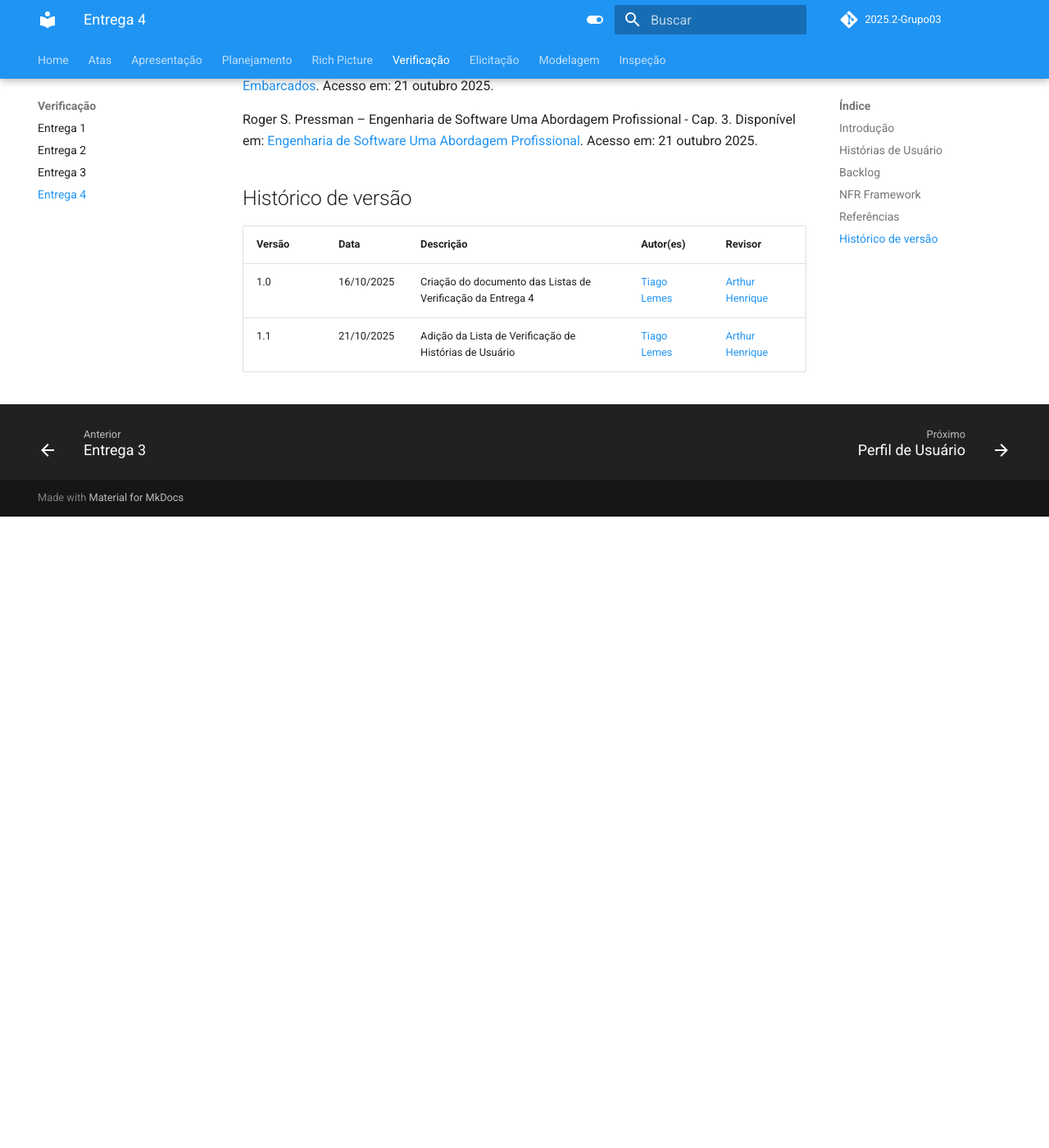
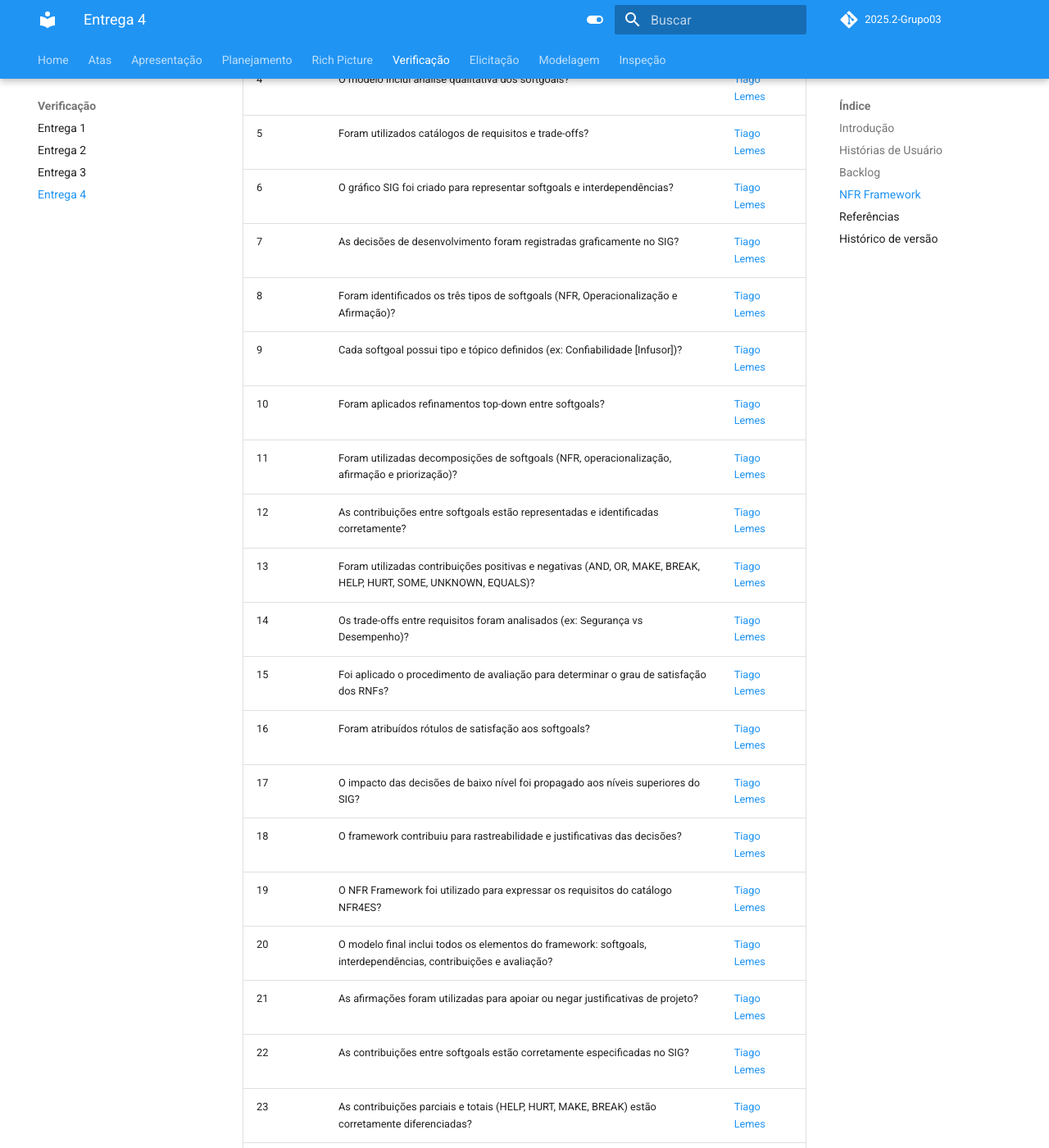
Before and after one commit to Requisitos-de-Software/2025.2-Grupo03, an MkDocs documentation site: the page built from docs/Verificacao/verificacao4.md, in a window 1280 px wide and 1400 px high, scrolled down 2029 px. Shown: the whole window at 82% size. Built offline with MkDocs 1.6.1 and Material for MkDocs 9.7.7, drawn with Linux system fonts in a browser that asks for light colours; comment, search, counter and statistics services are not loaded; before the commit the page ends 2659 px from its top, so only the background shows below that; some of the changed text lies outside the part shown.

Commit message:
Update verificacao4.md

```diff
--- a/docs/Verificacao/verificacao4.md
+++ b/docs/Verificacao/verificacao4.md
@@ -48,6 +48,44 @@
 
 <div align="center"><strong>Tabela 3: Lista de Verificação de NFR Framework</strong></div>
 
+| ID  | Item de Verificação | Autor |
+|-----|---------------------|-------|
+| 1   | O sistema utiliza o NFR Framework para representar e analisar requisitos não-funcionais? | [Tiago Lemes](https://github.com/TiagoTeixeira-2005) |
+| 2   | Os softgoals foram definidos com clareza e sem critérios de satisfação precisos? | [Tiago Lemes](https://github.com/TiagoTeixeira-2005) |
+| 3   | As inter-relações entre softgoals estão representadas? | [Tiago Lemes](https://github.com/TiagoTeixeira-2005) |
+| 4   | O modelo inclui análise qualitativa dos softgoals? | [Tiago Lemes](https://github.com/TiagoTeixeira-2005) |
+| 5   | Foram utilizados catálogos de requisitos e trade-offs? | [Tiago Lemes](https://github.com/TiagoTeixeira-2005) |
+| 6   | O gráfico SIG foi criado para representar softgoals e interdependências? | [Tiago Lemes](https://github.com/TiagoTeixeira-2005) |
+| 7   | As decisões de desenvolvimento foram registradas graficamente no SIG? | [Tiago Lemes](https://github.com/TiagoTeixeira-2005) |
+| 8   | Foram identificados os três tipos de softgoals (NFR, Operacionalização e Afirmação)? | [Tiago Lemes](https://github.com/TiagoTeixeira-2005) |
+| 9   | Cada softgoal possui tipo e tópico definidos (ex: Confiabilidade [Infusor])? | [Tiago Lemes](https://github.com/TiagoTeixeira-2005) |
+| 10  | Foram aplicados refinamentos top-down entre softgoals? | [Tiago Lemes](https://github.com/TiagoTeixeira-2005) |
+| 11  | Foram utilizadas decomposições de softgoals (NFR, operacionalização, afirmação e priorização)? | [Tiago Lemes](https://github.com/TiagoTeixeira-2005) |
+| 12  | As contribuições entre softgoals estão representadas e identificadas corretamente? | [Tiago Lemes](https://github.com/TiagoTeixeira-2005) |
+| 13  | Foram utilizadas contribuições positivas e negativas (AND, OR, MAKE, BREAK, HELP, HURT, SOME, UNKNOWN, EQUALS)? | [Tiago Lemes](https://github.com/TiagoTeixeira-2005) |
+| 14  | Os trade-offs entre requisitos foram analisados (ex: Segurança vs Desempenho)? | [Tiago Lemes](https://github.com/TiagoTeixeira-2005) |
+| 15  | Foi aplicado o procedimento de avaliação para determinar o grau de satisfação dos RNFs? | [Tiago Lemes](https://github.com/TiagoTeixeira-2005) |
+| 16  | Foram atribuídos rótulos de satisfação aos softgoals? | [Tiago Lemes](https://github.com/TiagoTeixeira-2005) |
+| 17  | O impacto das decisões de baixo nível foi propagado aos níveis superiores do SIG? | [Tiago Lemes](https://github.com/TiagoTeixeira-2005) |
+| 18  | O framework contribuiu para rastreabilidade e justificativas das decisões? | [Tiago Lemes](https://github.com/TiagoTeixeira-2005) |
+| 19  | O NFR Framework foi utilizado para expressar os requisitos do catálogo NFR4ES? | [Tiago Lemes](https://github.com/TiagoTeixeira-2005) |
+| 20  | O modelo final inclui todos os elementos do framework: softgoals, interdependências, contribuições e avaliação? | [Tiago Lemes](https://github.com/TiagoTeixeira-2005) |
+| 21  | As afirmações foram utilizadas para apoiar ou negar justificativas de projeto? | [Tiago Lemes](https://github.com/TiagoTeixeira-2005) |
+| 22  | As contribuições entre softgoals estão corretamente especificadas no SIG? | [Tiago Lemes](https://github.com/TiagoTeixeira-2005) |
+| 23  | As contribuições parciais e totais (HELP, HURT, MAKE, BREAK) estão corretamente diferenciadas? | [Tiago Lemes](https://github.com/TiagoTeixeira-2005) |
+| 24  | As relações AND e OR entre softgoals foram utilizadas quando aplicável? | [Tiago Lemes](https://github.com/TiagoTeixeira-2005) |
+| 25  | Foram aplicadas contribuições SOME, UNKNOWN e EQUALS conforme incerteza das relações? | [Tiago Lemes](https://github.com/TiagoTeixeira-2005) |
+| 26  | O procedimento de avaliação foi corretamente aplicado ao final da modelagem? | [Tiago Lemes](https://github.com/TiagoTeixeira-2005) |
+| 27  | Foram utilizados os rótulos de satisfação adequados durante a avaliação (satisfeito, negado, etc.)? | [Tiago Lemes](https://github.com/TiagoTeixeira-2005) |
+| 28  | O impacto das decisões de baixo nível foi corretamente propagado para os softgoals superiores? | [Tiago Lemes](https://github.com/TiagoTeixeira-2005) |
+| 29  | Há registro gráfico e textual das decisões de refinamento e contribuição? | [Tiago Lemes](https://github.com/TiagoTeixeira-2005) |
+
+<div align="center">
+    <strong>
+        Autoria de
+        <a href="https://github.com/JoaoSapiencia">João Sapiência</a>
+    </strong>
+</div>
 
 ## Referências
 
```
